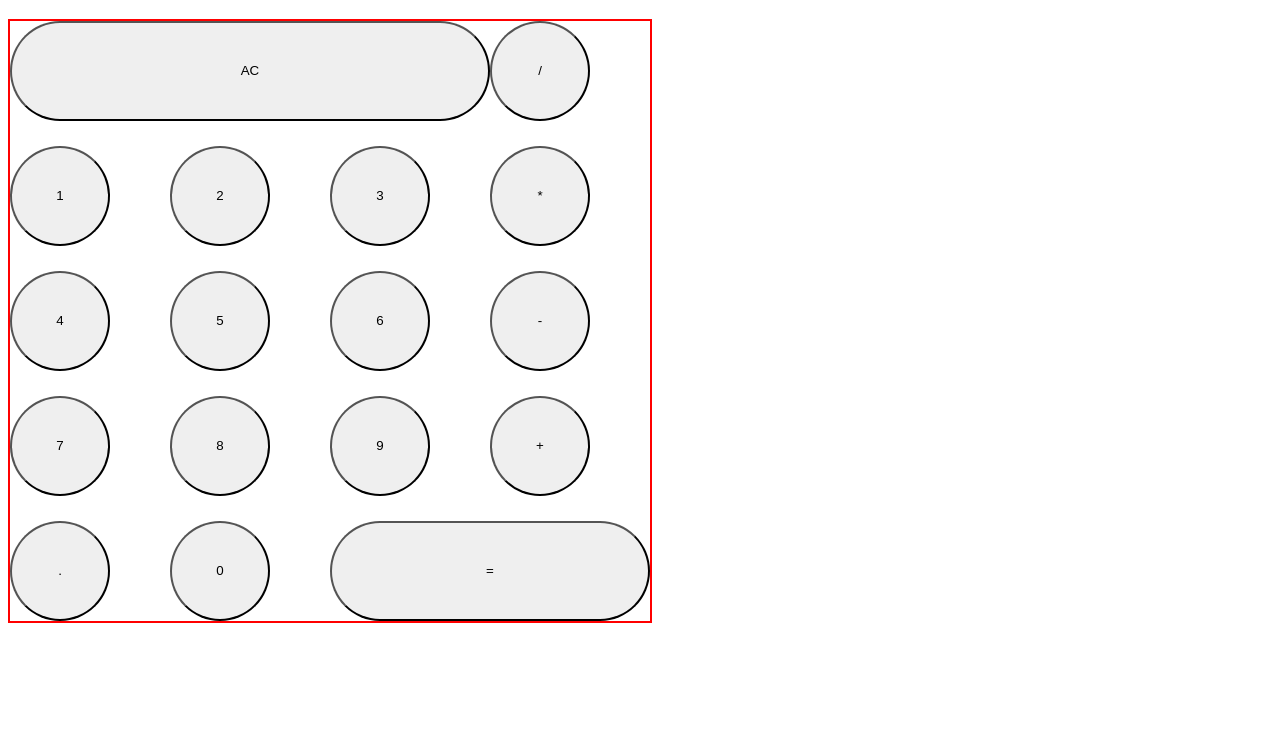
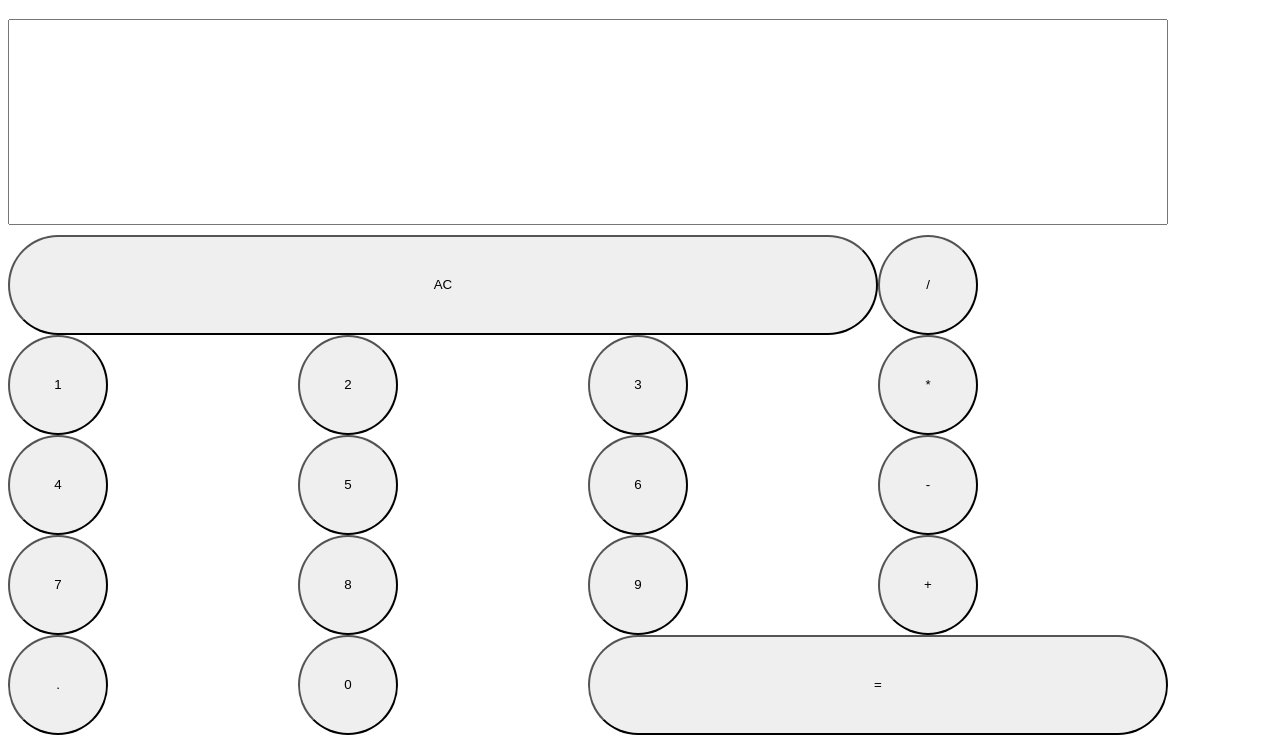
Before and after one commit to LeslyA08/CalculatorProject, a plain HTML site: page index.html in a window 1280 px wide. Shown: the part 61-800 px from the top of the page. Drawn offline with Linux system fonts and the light colour scheme.

Commit message:
added input

```diff
--- a/index.html
+++ b/index.html
@@ -10,6 +10,7 @@
 <body>
     <h1>First Javascript project: Calculator</h1>
     <form>
+        <input />
         <button class="acButton">AC</button>
         <button>/</button>
         <button>1</button>
--- a/styles.scss
+++ b/styles.scss
@@ -1,13 +1,18 @@
 form {
-    border: 2px solid red;
     width: 50vw;
     height: 75vh;
     display: grid;
     grid-template-columns: 1fr 1fr 1fr 1fr;
     grid-template-rows: 1fr 1fr 1fr 1fr;
-
+    justify-content: space-between;
+input {
+        display: grid;
+        grid-column: span 4;
+        margin-bottom: 10px;
+        height: 25vh;
+        width: 90vw;
+        font-size: 70px;
     }
-
 button {
         height: 100px;
         width: 100px;
@@ -15,15 +20,14 @@ button {
         align-items: center;
 
     }
-
 .acButton {
         display: grid;
         grid-column: span 3;
         width: 100%;
     }
-
 .equalsButton {
         display: grid;
         grid-column: span 2;
         width: 100%;
     }
+}
```
Also changed, not shown: styles.css. Lines whose indentation alone changed are shown as unchanged.
